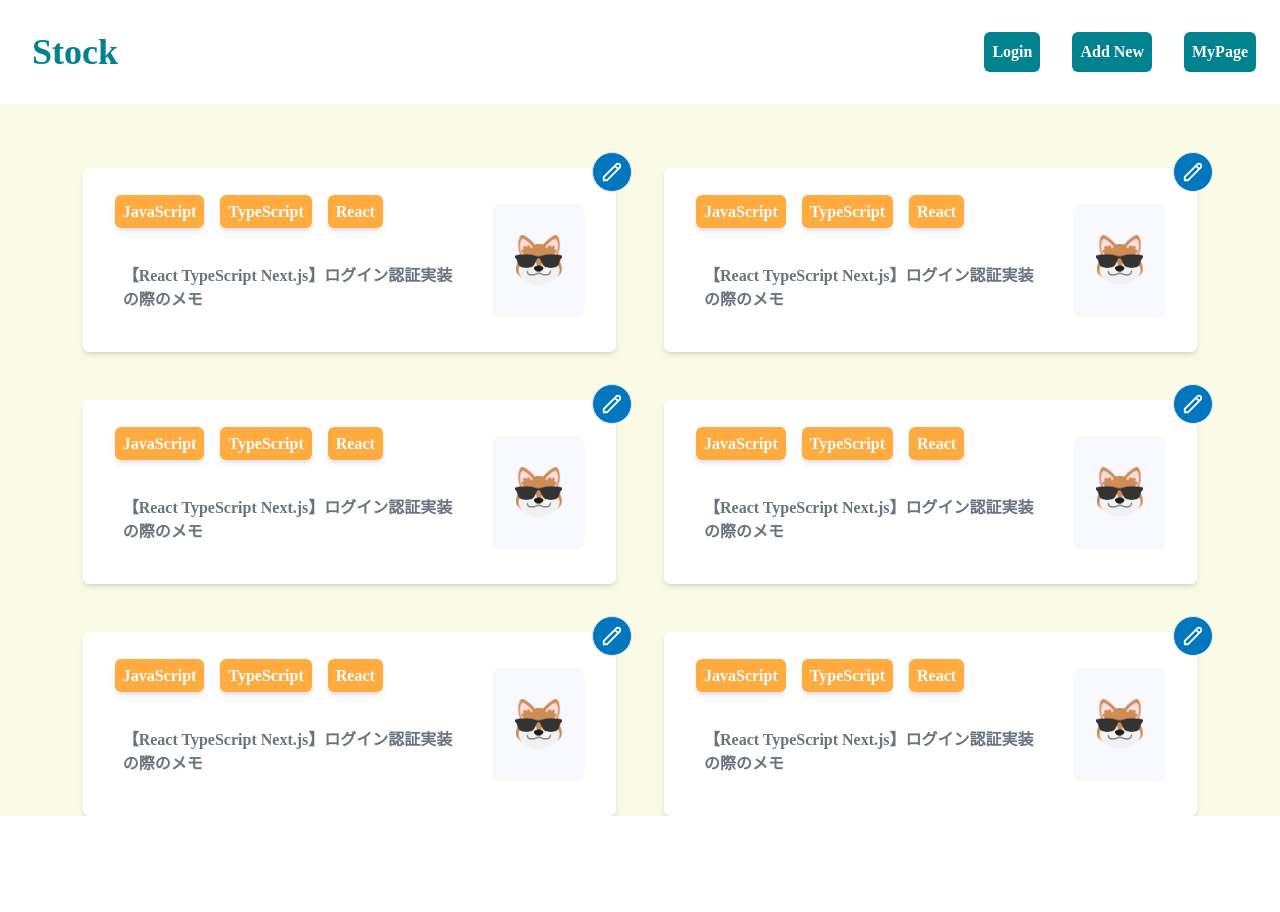
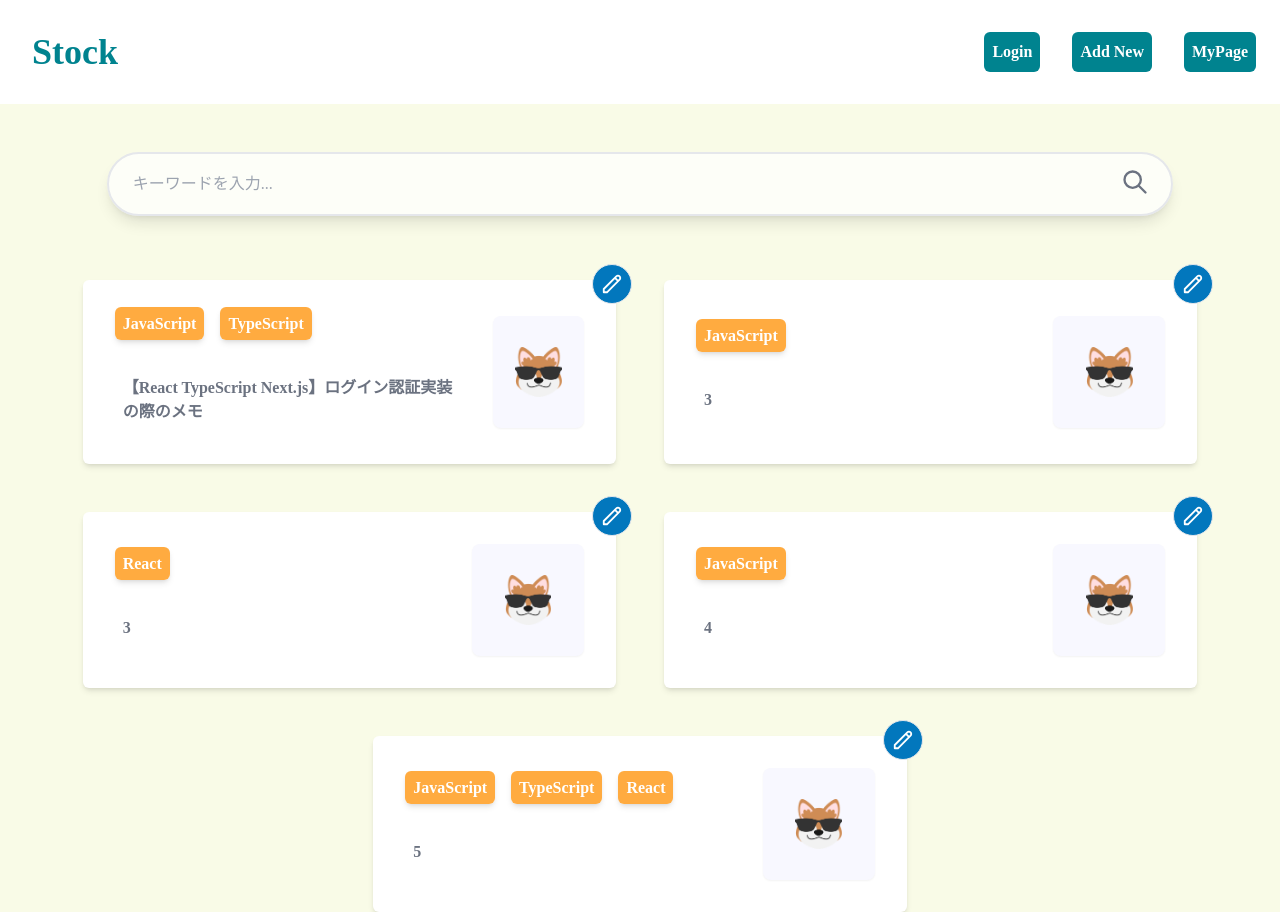
Before and after one commit to kokimd/bookmarks, a Next.js app: page / in a window 1280 px wide. Before the commit the page ends 816 px from the top, so only its background shows below. Built offline with nearby package versions, Linux system fonts and the light colour scheme.

Commit message:
globalStateとhooksから値を取得するよう変更

```diff
--- a/src/components/ui-parts/ArticleCard.tsx
+++ b/src/components/ui-parts/ArticleCard.tsx
@@ -1,5 +1,6 @@
 import Image from 'next/image'
-import React, { FC } from 'react'
+import { FC } from 'react'
+import useStore from 'src/store'
 import { Bookmark } from 'src/utils/types'
 import { PencilIcon } from '../ui-elements/Icons/PencilIcon'
 import { Link } from '../ui-elements/Link'
@@ -11,6 +12,7 @@ type Props = {
 
 export const ArticleCard: FC<Props> = ({ bookmark }) => {
   const { title, categories, url } = bookmark
+  const setSearchWord = useStore((state) => state.setSearchWord)
 
   return (
     <div className="relative flex w-5/12 items-center justify-between rounded-md bg-white p-8 shadow-md">
@@ -18,6 +20,7 @@ export const ArticleCard: FC<Props> = ({ bookmark }) => {
         <div className="flex gap-4">
           {categories.map((category, i) => (
             <Typography
+              onClick={() => setSearchWord(category.label)}
               key={category.value + i}
               classes={[
                 'bg-asset-orange text-white font-semibold py-2 px-2 rounded-md shadow-md hover:opacity-50 cursor-pointer',
--- a/src/pages/index.tsx
+++ b/src/pages/index.tsx
@@ -1,36 +1,26 @@
 import type { NextPage } from 'next'
 import { DefaultLayout } from 'src/components/ui-parts/layout/DefaultLayout'
 import { ArticleCard } from 'src/components/ui-parts/ArticleCard'
-import { LoginForm } from 'src/components/ui-parts/form/LoginForm'
+import { NoDataMessage } from 'src/components/ui-parts/NoDataMessage'
+import { WordSearchForm } from 'src/components/ui-parts/form/WordSearchForm'
+import { useWordSearch } from 'src/components/hooks/useWordSearch'
 
 const Home: NextPage = () => {
-  // TODO: 検索フォームを作成
-  // 降順で最大6件のブックマークを取得する(or Pagination)
-  //@ts-ignore
-  const dummyData = [...Array(6).keys()].map((val) => {
-    return {
-      id: `id ${val}`,
-      url: 'https://zenn.dev/furai_mountain/scraps/225734efc9ab7d',
-      title: '【React TypeScript Next.js】ログイン認証実装の際のメモ',
-      categories: [
-        { value: '1', label: 'JavaScript' },
-        { value: '2', label: 'TypeScript' },
-        { value: '3', label: 'React' },
-      ],
-      isRead: true,
-      comprehension: 3,
-      memo: 'aaaaaa ',
-    }
-  })
+  const { searchedBookmarks } = useWordSearch()
 
   return (
     <DefaultLayout title="Home">
       <div className="container">
+        <WordSearchForm />
         {/* <LoginForm /> */}
         <div className="mt-16 flex flex-wrap justify-center gap-12">
-          {dummyData?.map((bookmark, i) => (
-            <ArticleCard bookmark={bookmark} key={bookmark.id + i} />
-          ))}
+          {searchedBookmarks.length > 0 ? (
+            searchedBookmarks?.map((bookmark, i) => (
+              <ArticleCard bookmark={bookmark} key={bookmark.id + i} />
+            ))
+          ) : (
+            <NoDataMessage />
+          )}
         </div>
       </div>
     </DefaultLayout>
```
